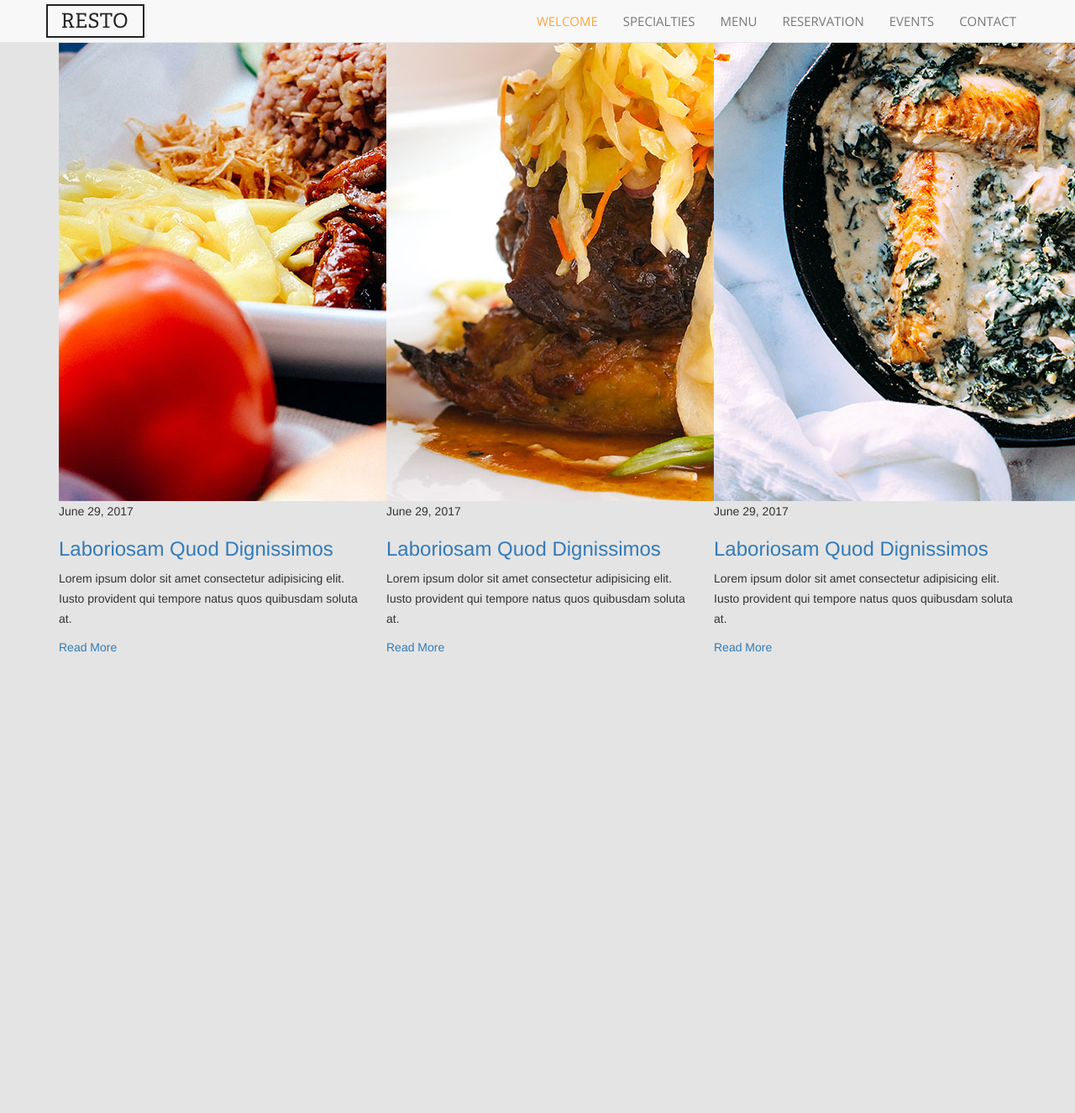
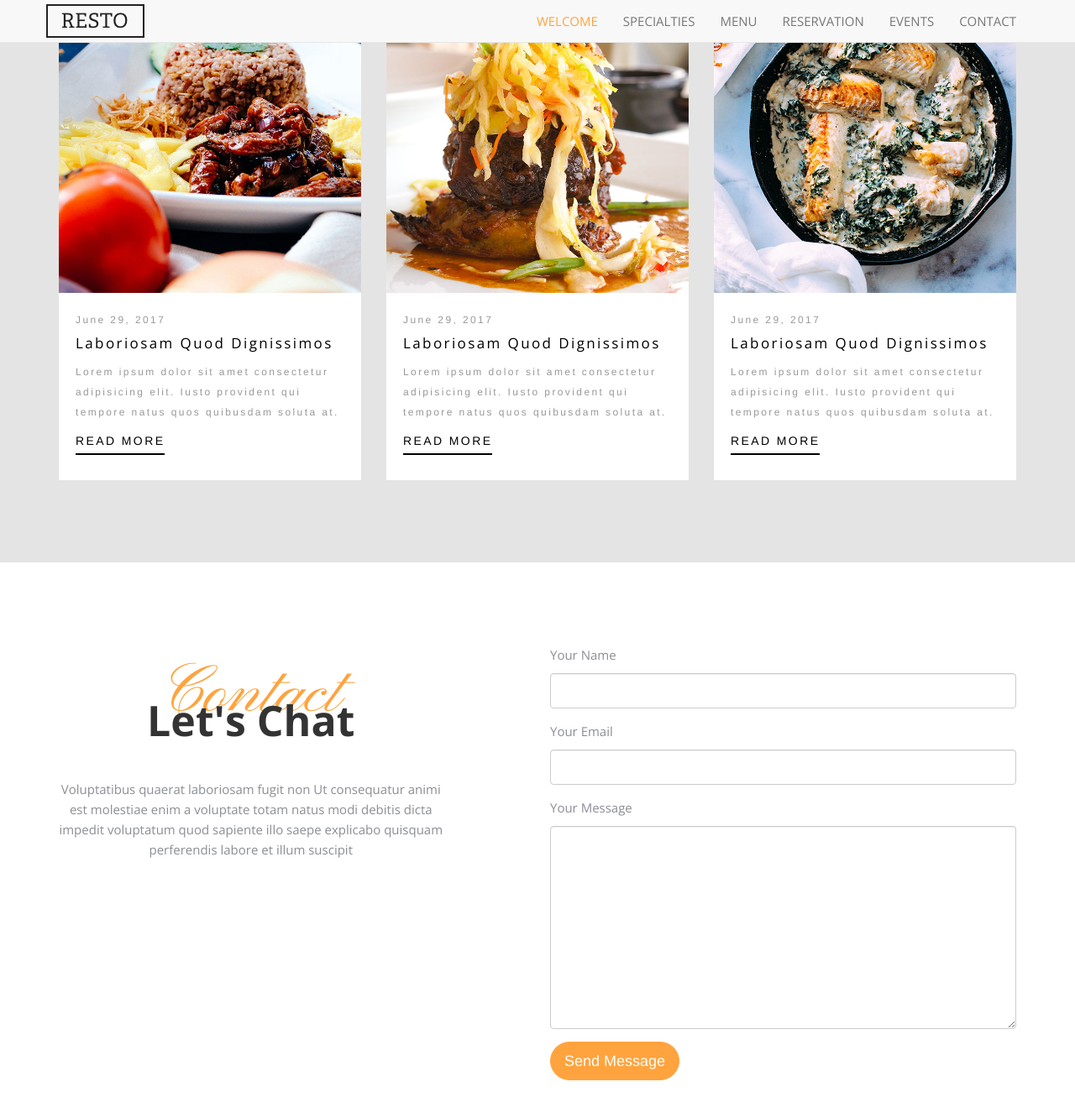
Before and after one commit to ws428596/ws428596.github.io, a Jekyll site: the page project/pastry/index.html, which Jekyll copies as it is, in a window 1280 px wide and 1400 px high, scrolled down 5524 px. Shown: the top 1326 px of the window at 84% size. Built offline with Jekyll 4.4.1, drawn with Linux system fonts in a browser that asks for light colours; some web fonts are replaced; before the commit the page ends 6317 px from its top, so only the background shows below that.

Commit message:
第N次提交

```diff
--- a/project/pastry/css/gaodian.css
+++ b/project/pastry/css/gaodian.css
@@ -145,7 +145,7 @@ body {
   z-index: 1;
   height: 750px;
   background-size: 100%;
-  background-image: url(../img/hero_bg_3  .jpg);
+  background-image: url('../img/hero_bg_3.jpg');
 }
 .slider .sliders li.c::before {
   content: '';
@@ -543,14 +543,129 @@ body {
   line-height: 40px;
   letter-spacing: 0.05em;
 }
-.eventsconter {
+#evebtsconter {
   padding: 7em 0;
 }
-.eventsconter .images {
+#evebtsconter .row .images {
   width: 100%;
-  visibility: hidden;
+  overflow: hidden;
 }
-.eventsconter .images img {
+#evebtsconter .row .images img {
   width: 100%;
 }
+#evebtsconter .row .images .texts {
+  color: #999;
+  font-size: 12px;
+  letter-spacing: 0.2em;
+  padding: 20px;
+  background: white;
+  margin: 0;
+}
+#evebtsconter .row .images .texts h3 {
+  margin: 0;
+  font-family: "Open Sans", Arial, sans-serif;
+  margin: 0 0 10px;
+}
+#evebtsconter .row .images .texts h3 a {
+  line-height: 1.5;
+  color: #000;
+  font-weight: 500;
+  font-size: 17px;
+  text-decoration: none;
+}
+#evebtsconter .row .images .texts h3 a:hover {
+  color: #FFA33E;
+}
+#evebtsconter .row .images .texts p a {
+  font-size: 14px;
+  position: relative;
+  padding-bottom: 5px;
+  display: inline-block;
+  text-decoration: none;
+  text-transform: uppercase;
+  color: #000;
+}
+#evebtsconter .row .images .texts p a::after {
+  content: '';
+  z-index: 1;
+  display: block;
+  width: 100%;
+  height: 2px;
+  background: #000;
+  position: absolute;
+  bottom: 0;
+}
+#evebtsconter .row .images .texts p a::before {
+  content: '';
+  z-index: 1;
+  display: block;
+  width: 0%;
+  height: 2px;
+  background: #FFA33E;
+  z-index: 2;
+  position: absolute;
+  bottom: 0;
+  transition-property: width;
+  transition-duration: 0.5s;
+}
+#evebtsconter .row .images .texts p a:hover::before {
+  content: '';
+  z-index: 1;
+  display: block;
+  width: 100%;
+  height: 2px;
+  background: #FFA33E;
+  z-index: 2;
+  position: absolute;
+  bottom: 0;
+}
+.chat {
+  padding: 7em 0;
+  background: white;
+}
+.chat .row .letschat .dark {
+  padding: 0;
+  margin: 0;
+}
+.chat .row .letschat .dark h1 {
+  font-family: "Pinyon Script", serif;
+  color: #FFA33E;
+  margin: 0;
+  padding: 0;
+  font-size: 80px;
+  line-height: 1.5;
+  font-weight: 500;
+}
+.chat .row .letschat .dark h3 {
+  margin: 0;
+  padding: 0;
+  font-size: 50px;
+  font-family: "Open Sans", Arial, sans-serif;
+  font-weight: 700;
+  line-height: 40px;
+  position: relative;
+  top: -50px;
+}
+.chat .row .letschat p {
+  margin-bottom: 30px;
+  font-size: 15px;
+  line-height: 24px;
+  color: #8b8e94;
+  font-family: "Open Sans", Arial, sans-serif;
+}
+.chat .row .form p {
+  font-weight: 400;
+  font-family: "Open Sans", Arial, sans-serif;
+  color: #8b8e94;
+  font-size: 15px;
+  line-height: 24px;
+}
+.chat .row .form .form-control {
+  padding: 20px 0;
+}
+.chat .row .form .btn {
+  border: 1px solid #FFA33E;
+  border-radius: 30px;
+  background: #FFA33E;
+}
 /*# sourceMappingURL=./gaodian.css.map */
--- a/project/pastry/index.html
+++ b/project/pastry/index.html
@@ -15,7 +15,7 @@
 </head>
 
 <body>
-  <div class="container header">
+  <header id="header" class="container header">
     <div class="row">
       <nav class="navbar navbar-default navbar-fixed-top">
         <div class="container">
@@ -43,10 +43,10 @@
         </div>
       </nav>
     </div>
-  </div>
+  </header>
 
 
-  <div class="slider" data-section="welcome">
+  <header id="slider" class="slider">
     <div class="row">
       <ul class="sliders">
         <li class="a">
@@ -99,10 +99,10 @@
         <li class="next"><a class="flex-next" href="#"></a></li>
       </ul>
     </div>
-  </div>
+  </header>
 
 
-  <div class="store">
+  <section id="store" class="store">
     <div class="container">
       <div class="row">
         <div class="col-md-5 text-center probootstrap-animate">
@@ -122,10 +122,10 @@
       </div>
       <!-- END row -->
     </div>
-  </div>
+  </section>
 
 
-  <div class="specialties">
+  <section id="specialties" class="specialties">
     <div class="container">
       <div class="row">
         <div class="col-md-12 text-center">
@@ -136,9 +136,9 @@
         </div>
       </div>
     </div>
-  </div>
+  </section>
 
-  <div class="menu">
+  <section id="menu" class="menu">
     <div class="container">
       <div class="row">
         <div class="fashion">
@@ -197,9 +197,9 @@
         </div>
       </div>
     </div>
-  </div>
+  </section>
 
-  <div class="menus">
+  <section id="menus" class="menus">
     <div class="container">
       <div class="row">
         <div class="col-md-12 text-center">
@@ -210,9 +210,9 @@
         </div>
       </div>
     </div>
-  </div>
+  </section>
 
-  <div class="column">
+  <section id="column" class="column">
     <div class="container">
       <div class="row">
         <div class="col-md-6">
@@ -289,9 +289,9 @@
         </div>
       </div>
     </div>
-  </div>
+  </section>
 
-  <div class='table'>
+  <section id="table" class='table'>
     <div class="container">
       <div class="row">
         <div class="col-md-12 text-center">
@@ -302,10 +302,10 @@
         </div>
       </div>
     </div>
-  </div>
+  </section>
 
 
-  <div class="pim">
+  <section id="pim" class="pim">
     <div class="container">
       <div class="row">
         <div class="col-md-12 probootstrap-animate fadeInUp probootstrap-animated">
@@ -380,9 +380,9 @@
         </div>
       </div>
     </div>
-  </div>
+  </section>
 
-  <div class="events">
+  <section id="events" class="events">
     <div class="container">
       <div class="row">
         <div class="col-md-12 text-center probootstrap-animate fadeInUp probootstrap-animated">
@@ -393,50 +393,98 @@
         </div>
       </div>
     </div>
-  </div>
+  </section>
 
-  <div class="evebtsconter">
+  <section id="evebtsconter">
     <div class="container">
       <div class="row">
-        <div class="col-md-4 col-sm-4 probootstrap-animate  probootstrap-animated">
+        <div class="col-md-4 col-sm-4 probootstrap-animate">
           <div class="images">
             <img src="img/img_square_2.jpg" alt="">
-            <div>
+            <div class="texts">
               <span>June 29, 2017</span>
               <h3><a href="#">Laboriosam Quod Dignissimos</a></h3>
               <p>Lorem ipsum dolor sit amet consectetur adipisicing elit. Iusto provident qui tempore natus quos
                 quibusdam soluta at.</p>
-              <p class=""><a href="#" class="">Read More</a></p>
+              <p><a href="#" class="">Read More</a></p>
             </div>
           </div>
         </div>
         <div class="col-md-4 col-sm-4 probootstrap-animate  probootstrap-animated">
           <div class="images">
             <img src="img/img_square_3.jpg" alt="">
-            <div>
+            <div class="texts">
               <span>June 29, 2017</span>
               <h3><a href="#">Laboriosam Quod Dignissimos</a></h3>
               <p>Lorem ipsum dolor sit amet consectetur adipisicing elit. Iusto provident qui tempore natus quos
                 quibusdam soluta at.</p>
-              <p class=""><a href="#" class="">Read More</a></p>
+              <p><a href="#" class="">Read More</a></p>
             </div>
           </div>
         </div>
         <div class="col-md-4 col-sm-4 probootstrap-animate  probootstrap-animated">
           <div class="images">
             <img src="img/img_square_4.jpg" alt=""></<img>
-            <div>
+            <div class="texts">
               <span>June 29, 2017</span>
               <h3><a href="#">Laboriosam Quod Dignissimos</a></h3>
               <p>Lorem ipsum dolor sit amet consectetur adipisicing elit. Iusto provident qui tempore natus quos
                 quibusdam soluta at.</p>
-              <p class=""><a href="#" class="">Read More</a></p>
+              <p><a href="#" class="">Read More</a></p>
             </div>
           </div>
         </div>
       </div>
     </div>
-  </div>
+  </section>
+
+
+  <section id="chat" class="chat">
+    <div class="container">
+      <div class="row">
+        <div class="col-md-5 text-center letschat">
+          <div class="dark"">
+            <h1>Contact</h1>
+            <h3>Let's Chat</h3>
+          </div>
+          <p>Voluptatibus quaerat laboriosam fugit non Ut consequatur animi est molestiae enim a voluptate totam natus modi debitis dicta impedit voluptatum quod sapiente illo saepe explicabo quisquam perferendis labore et illum suscipit</p>
+        </div>
+        <div class="col-md-6 col-md-push-1 form">
+          <form method="post" class="probootstrap-form">
+            <div class="form-group">
+              <p>Your Name</p>
+              <div class="form-field">
+                <input type="text" id="cname" class="form-control">
+              </div>
+            </div>
+            <div class="form-group">
+              <p>Your Email</p>
+              <div class="form-field">
+                <input type="text" id="email" class="form-control">
+              </div>
+            </div>
+            <div class="form-group">
+              <p>Your Message</p>
+              <div class="form-field">
+                <textarea name="message" id="message" cols="30" rows="10" class="form-control"></textarea>
+              </div>
+            </div>
+            <div class="form-group">
+              <input type="submit" name="submit" id="submit" value="Send Message" class="btn btn-primary btn-lg">
+            </div>
+          </form>
+        </div>
+      </div>
+    </div>
+  </section>
+
+
+
+
+
+
+
+
   <script src="https://cdn.bootcss.com/jquery/1.12.4/jquery.min.js"></script>
   <script src="https://unpkg.com/ionicons@4.5.10-0/dist/ionicons.js"></script>
   <script src="https://cdn.jsdelivr.net/npm/bootstrap@3.3.7/dist/js/bootstrap.min.js"></script>
```
Also changed, not shown: project/pastry/css/gaodian.less (+137 -8 lines), 13 other files.
